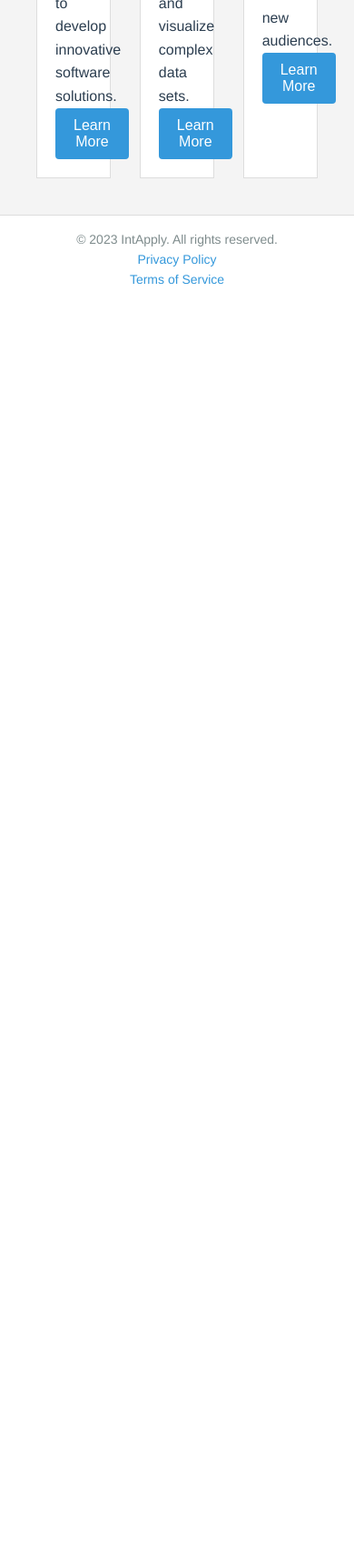
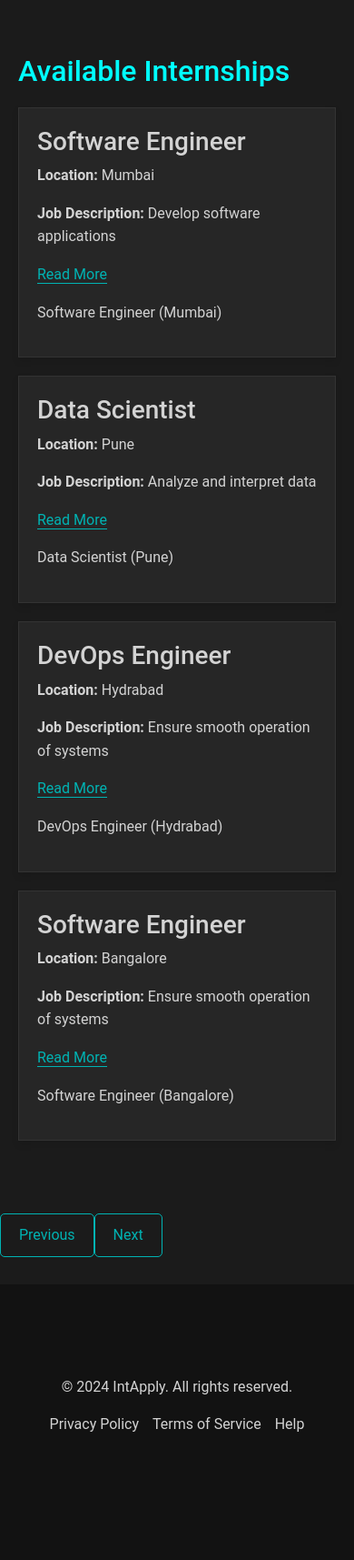
Before and after one commit to shub-surve/IntApply-Website, a Flask app: page / in a window 390 px wide. Shown: the part 760-2475 px from the top of the page at 91% size. Before the commit the page ends 1073 px from the top, so only its background shows below. Run offline with Flask 3, Linux system fonts and the light colour scheme; some libraries are stand-ins or nearby versions.

Commit message:
Enhanced ui

```diff
--- a/Templates/home.html
+++ b/Templates/home.html
@@ -3,63 +3,313 @@
 <head>
     <meta charset="UTF-8">
     <meta name="viewport" content="width=device-width, initial-scale=1.0">
-    <meta name="description" content="Find and apply for the best internships with IntApply. Start your journey today and land your dream internship.">
-    <title>IntApply - Internship Application Portal</title>
-    <link rel="stylesheet" href="home.css">
+    <link rel="stylesheet" href="https://maxcdn.bootstrapcdn.com/bootstrap/4.0.0/css/bootstrap.min.css" integrity="sha384-Gn5384xqQ1aoWXA+058RXPxPg6fy4IWvTNh0E263XmFcJlSAwiGgFAW/dAiS6JXm" crossorigin="anonymous">
+    <title>Job Listings - Internships</title>
+    <style>
+        /* General Body Styling */
+body {
+  font-family: 'Roboto', sans-serif;
+  margin: 0;
+  padding: 0;
+  background-color: #1b1b1b; /* Dark background */
+  color: #d3d3d3; /* Light text for contrast */
+  line-height: 1.6;
+}
+
+/* Navigation Bar Styling */
+.nav-bar {
+  background-color: #121212; /* Darker navbar */
+  padding: 15px 0;
+}
+
+.nav-container {
+  max-width: 1200px;
+  margin: 0 auto;
+  display: flex;
+  justify-content: space-between;
+  align-items: center;
+  padding: 0 20px;
+}
+
+.nav-bar .logo {
+  color: #00ffff; /* Cyan logo for accent */
+  font-size: 24px;
+  margin: 0;
+}
+
+.nav-bar ul {
+  list-style: none;
+  margin: 0;
+  padding: 0;
+  display: flex;
+  gap: 20px;
+}
+
+.nav-bar ul li a {
+  color: #d3d3d3;
+  text-decoration: none;
+  font-weight: bold;
+  padding: 10px;
+  transition: color 0.3s;
+}
+
+.nav-bar ul li a:hover {
+  color: #00ffff; /* Cyan hover effect */
+}
+
+/* Hero Section */
+.hero {
+  background-image: url('images/hero-bg-dark.jpg'); /* Dark-themed background */
+  background-size: cover;
+  color: #fff; /* White text for readability */
+  text-align: center;
+  padding: 100px 20px;
+}
+
+.hero h1 {
+  font-size: 48px;
+  margin-bottom: 10px;
+  text-transform: uppercase;
+}
+
+.hero p {
+  font-size: 18px;
+  margin-bottom: 30px;
+}
+
+.search-bar {
+  display: flex;
+  justify-content: center;
+  margin-top: 20px;
+}
+
+.search-bar input {
+  padding: 15px;
+  width: 60%;
+  border: none;
+  border-radius: 30px 0 0 30px;
+  outline: none;
+  font-size: 16px;
+  background-color: #2a2a2a; /* Dark input field */
+  color: #fff; /* White text */
+}
+
+.search-bar button {
+  padding: 15px 30px;
+  background-color: #00b3b3; /* Cyan button */
+  color: #fff;
+  border: none;
+  border-radius: 0 30px 30px 0;
+  cursor: pointer;
+  font-weight: bold;
+  transition: background-color 0.3s;
+}
+
+.search-bar button:hover {
+  background-color: #008b8b; /* Darker cyan on hover */
+}
+
+/* Job Listings Section */
+.container {
+  max-width: 1200px;
+  margin: 40px auto;
+  padding: 20px;
+}
+
+h2 {
+  color: #00ffff; /* Cyan title */
+  font-size: 32px;
+  margin-bottom: 20px;
+}
+
+ul {
+  list-style: none;
+  padding: 0;
+}
+
+.job-card {
+  background-color: #262626; /* Dark background for job cards */
+  border: 1px solid #333;
+  padding: 20px;
+  margin-bottom: 20px;
+  box-shadow: 0 4px 8px rgba(0, 0, 0, 0.1);
+  transition: transform 0.3s, box-shadow 0.3s;
+}
+
+.job-card:hover {
+  transform: translateY(-5px);
+  box-shadow: 0 8px 16px rgba(0, 0, 0, 0.2);
+}
+
+.read-more {
+  color: #00b3b3; /* Cyan for "Read More" links */
+  text-decoration: none;
+  border-bottom: 1px solid #00b3b3;
+  transition: color 0.3s, border-color 0.3s;
+}
+
+.read-more:hover {
+  color: #008b8b;
+  border-color: #008b8b;
+}
+
+/* Pagination */
+.pagination {
+  text-align: center;
+  margin: 30px 0;
+}
+
+.page-btn {
+  color: #00b3b3;
+  text-decoration: none;
+  padding: 10px 20px;
+  border: 1px solid #00b3b3;
+  border-radius: 5px;
+  transition: background-color 0.3s, color 0.3s;
+}
+
+.page-btn:hover {
+  background-color: #00b3b3;
+  color: #1b1b1b;
+}
+
+/* Footer Styling */
+.footer {
+  background-color: #121212;
+  color: #d3d3d3;
+  padding: 40px 0;
+}
+
+.footer .container {
+  display: flex;
+  justify-content: space-between;
+  align-items: center;
+  flex-wrap: wrap;
+}
+
+.footer-content {
+  text-align: center;
+  margin-bottom: 20px;
+}
+
+.footer-links {
+  list-style: none;
+  padding: 0;
+  display: flex;
+  gap: 15px;
+}
+
+.footer-links li {
+  display: inline;
+}
+
+.footer-links li a {
+  color: #d3d3d3;
+  text-decoration: none;
+}
+
+.footer-links li a:hover {
+  color: #00ffff; /* Cyan hover effect */
+}
+
+.social-icons a {
+  display: inline-block;
+  margin: 0 10px;
+}
+
+.social-icons img {
+  width: 24px;
+  height: 24px;
+  filter: invert(100%); /* White social media icons */
+  transition: transform 0.3s;
+}
+
+.social-icons a:hover img {
+  transform: scale(1.1);
+}
+
+/* Media Queries for Responsiveness */
+@media (max-width: 768px) {
+  .nav-container {
+      flex-direction: column;
+  }
+
+  .search-bar input {
+      width: 80%;
+  }
+
+  .footer .container {
+      flex-direction: column;
+      align-items: center;
+  }
+}
+
+    </style>
 </head>
 <body>
-    <header>
+    <!-- Navigation Bar -->
+    <header class="nav-bar">
+        <div class="nav-container">
+            <h1 class="logo">IntApply</h1>
             <nav>
                 <ul>
                     <li><a href="#">Home</a></li>
                     <li><a href="#">About</a></li>
-                <li><a href="#">Apply Now</a></li>
-                <li><a href="#">Contact Us</a></li>
+                    <li><a href="#">Contact</a></li>
+                    <li><a href="#">Careers</a></li>
                 </ul>
             </nav>
+        </div>
     </header>
 
-    <main>
     <!-- Hero Section -->
     <section class="hero">
-            <div class="hero-content">
-                <h1>Welcome to IntApply</h1>
-                <p>Find your dream internship with us</p>
-                <button>Get Started</button>
+        <div class="container">
+            <h1>Find Your Dream Internship</h1>
+            <p>Browse through various internship opportunities and jump-start your career today!</p>
+            <!-- Add a search bar -->
+            <div class="search-bar">
+                <input type="text" placeholder="Search by keyword, location...">
+                <button type="button">Search</button>
+            </div>
         </div>
     </section>
 
-        <!-- Available Internships Section -->
-        <section class="internships">
+    <!-- Job Listings Section -->
+    <section class="job-listings container">
         <h2>Available Internships</h2>
         <ul>
-                <li>
-                    <h3>Software Engineering Intern</h3>
-                    <p>Work with our team of experienced engineers to develop innovative software solutions.</p>
-                    <button>Learn More</button>
+            {% for job in jobs %}
+            <li class="job-card">
+                <h3>{{ job.title }}</h3>
+                <p><b>Location: </b>{{ job.Location }}</p>
+                <p><b>Job Description:</b> {{ job.description }}</p>
+                <p><a href="#" class="read-more">Read More</a></p>
+                <p class="job-category">{{ job.title }} ({{ job.Location }})</p>
             </li>
-                <li>
-                    <h3>Data Science Intern</h3>
-                    <p>Join our data science team to analyze and visualize complex data sets.</p>
-                    <button>Learn More</button>
-                </li>
-                <li>
-                    <h3>Marketing Intern</h3>
-                    <p>Help us develop and execute marketing campaigns to reach new audiences.</p>
-                    <button>Learn More</button>
-                </li>
+            {% endfor %}
         </ul>
     </section>
-    </main>
 
-    <footer>
-        <p>&copy; 2023 IntApply. All rights reserved.</p>
-        <nav>
-            <ul>
+    <!-- Pagination Section -->
+    <div class="pagination">
+        <a href="#" class="page-btn">Previous</a>
+        <a href="#" class="page-btn">Next</a>
+    </div>
+
+    <!-- Footer Section -->
+    <footer class="footer">
+        <div class="container">
+            <div class="footer-content">
+                <p>&copy; 2024 IntApply. All rights reserved.</p>
+                <ul class="footer-links">
                     <li><a href="#">Privacy Policy</a></li>
                     <li><a href="#">Terms of Service</a></li>
+                    <li><a href="#">Help</a></li>
                 </ul>
-        </nav>
+            </div>
+
+        </div>
     </footer>
 </body>
 </html>
```
Lines whose indentation alone changed are shown as unchanged.
